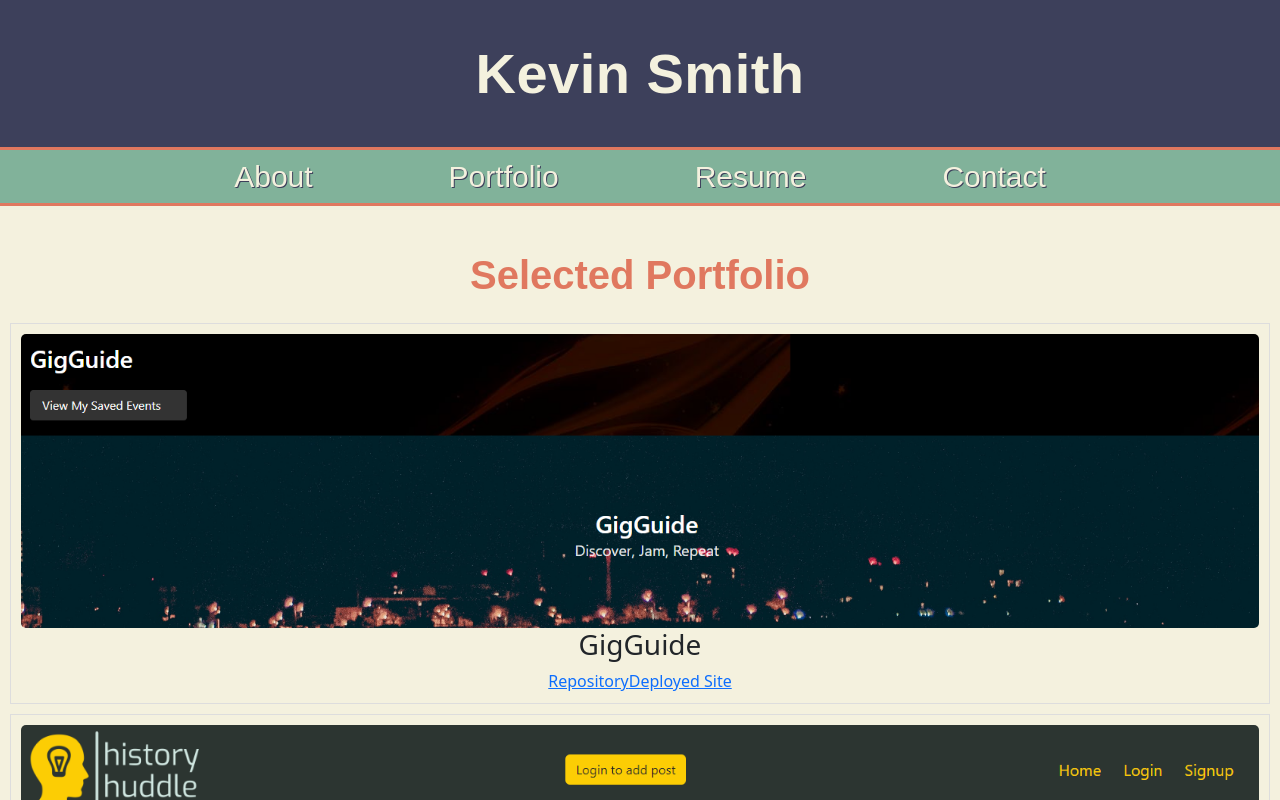
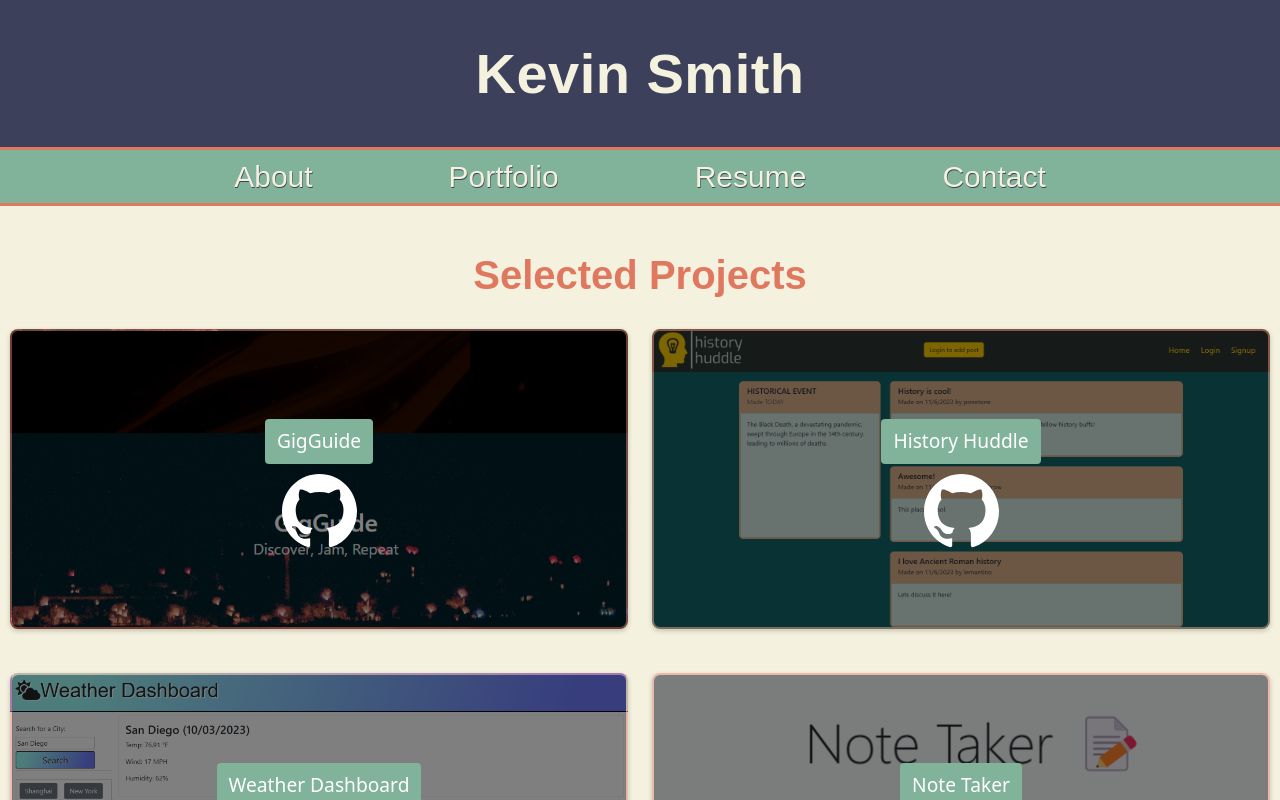
Before and after one commit to kevinsmithseven/professional-portfolio, a React (Vite) app: page /portfolio in a window 1280 px wide. Shown: the top 800 px of the page. Built offline with nearby package versions, Linux system fonts and the light colour scheme.

Commit message:
updated Portfolio and Project styling

```diff
--- a/src/components/Project.jsx
+++ b/src/components/Project.jsx
@@ -1,12 +1,16 @@
+/* eslint-disable react/prop-types */
 import '../styles/Project.css'
+import { BsGithub } from "react-icons/bs";
 
 const Project = ({ project }) => {
     return (
-        <div className="project-card">
-            <img src={project.image} alt={project.name} />
-            <h3>{project.name}</h3>
-            <a href={project.repoLink} target="_blank" rel="noopener noreferrer">Repository</a>
-            <a href={project.siteLink} target="_blank" rel="noopener noreferrer">Deployed Site</a>
+        <div className="project-card" style={{ backgroundImage: `url(${project.image})` }}>
+            <div className="overlay">
+                <a href={project.siteLink} target="_blank" rel="noopener noreferrer" className="project-link">{project.name}</a>
+                <a href={project.repoLink} target="_blank" rel="noopener noreferrer" aria-label="Link to Kevin Smith's Github profile">
+                    <BsGithub />
+                </a>
+            </div>
         </div>
     );
 };
--- a/src/pages/Portfolio.jsx
+++ b/src/pages/Portfolio.jsx
@@ -3,13 +3,17 @@ import Project from '../components/Project.jsx'
 import '../styles/Portfolio.css'
 
 
-const Portfolio= () => {
+const Portfolio = () => {
   return (
-      <div className="portfolio-container">
-        <h1 className="text-center mb-4">Selected Portfolio</h1>
+    <div className="project-container">
+      <h1>Selected Projects</h1>
+            <div className="row justify-content-center">
                 {projects.map(project => (
-                <Project key={project.id} project={project} />
+                    <div className="col-md-6 mb-4" key={project.id}>
+                        <Project project={project} />
+                    </div>
                 ))}
+            </div>
         </div>
   );
 }
--- a/src/styles/Navbar.css
+++ b/src/styles/Navbar.css
@@ -31,7 +31,7 @@
     text-decoration: none;
     color: #f4f1de;
     font-size: 30px;
-    text-shadow: 1px 1px #3d405b;
+    text-shadow: 0.5px 0.5px #3d405b;
 
 }
 
--- a/src/styles/Portfolio.css
+++ b/src/styles/Portfolio.css
@@ -1,3 +1,11 @@
-h1 {
+.project-container h1 {
+    text-align: center;
+    color: #e0785f;
+    margin-bottom: 30px;
     margin-top: 45px;
 }
+
+.project-container {
+    padding-left: 10px;
+    padding-right: 10px;
+}
--- a/src/styles/Project.css
+++ b/src/styles/Project.css
@@ -1,14 +1,71 @@
 .project-card {
-    border: 1px solid #ddd;
-    padding: 10px;
-    margin: 10px;
-    text-align: center;
+    position: relative;
+    border-radius: 8px;
+    overflow: hidden;
+    box-shadow: 0 2px 5px rgba(0,0,0,0.2);
+    height: 300px;
+    background-size: cover;
+    background-position: center;
+    flex: 0 0 45%;
+    margin-bottom: 20px;
+    transition: transform 0.3s ease, box-shadow 0.3s ease, border-color 0.3s ease;
+    border: 2px solid rgba(224, 120, 95, 0.5);
 }
 
-.project-card img {
-    width: 100%;
-    height: auto;
-    border-radius: 5px;
+.project-card:hover {
+    transform: scale(1.02);
+    box-shadow: 0 4px 8px rgba(0,0,0,0.3);
+    border-color: #e0785f;
 }
 
-/* Additional styling as needed */
+.project-image {
+    width: 100%;
+    display: block; /* Ensures no extra space below the image */
+}
+
+.overlay {
+    position: absolute;
+    top: 0;
+    left: 0;
+    right: 0;
+    bottom: 0;
+    display: flex;
+    flex-direction: column;
+    justify-content: center;
+    align-items: center;
+    background-color: rgba(0, 0, 0, 0.5); /* Semi-transparent overlay */
+}
+
+.overlay a svg {
+    width: 75px;
+    height: 75px;
+    color: white;
+
+}
+
+.project-link {
+    display: inline-block;
+    margin: 10px;
+    padding: 8px 12px;
+    background-color: #81b29a;
+    color: white;
+    border-radius: 4px;
+    text-decoration: none;
+    transition: background-color 0.3s;
+    font-size: 1.2rem;
+}
+
+.project-link:hover {
+    background-color: #f2cc8f;
+    color: #3d405B;
+}
+
+/* Styling for GitHub icon */
+.project-card .BsGithub {
+    font-size: 2rem; /* Larger icon size */
+    color: #f4f1de; /* Icon color */
+}
+
+.project-card a svg:hover {
+    color: #f2cc8f;
+}
--- a/src/utils/projects.js
+++ b/src/utils/projects.js
@@ -36,6 +36,7 @@ const projects = [
     },
     {
         id: 5,
+        name: 'Work Day Scheduler',
         image: WorkdayScheduler,
         repoLink: 'https://github.com/kevinsmithseven/work-day-scheduler',
         siteLink: 'https://kevinsmithseven.github.io/work-day-scheduler/'
```
Lines whose indentation alone changed are shown as unchanged.
